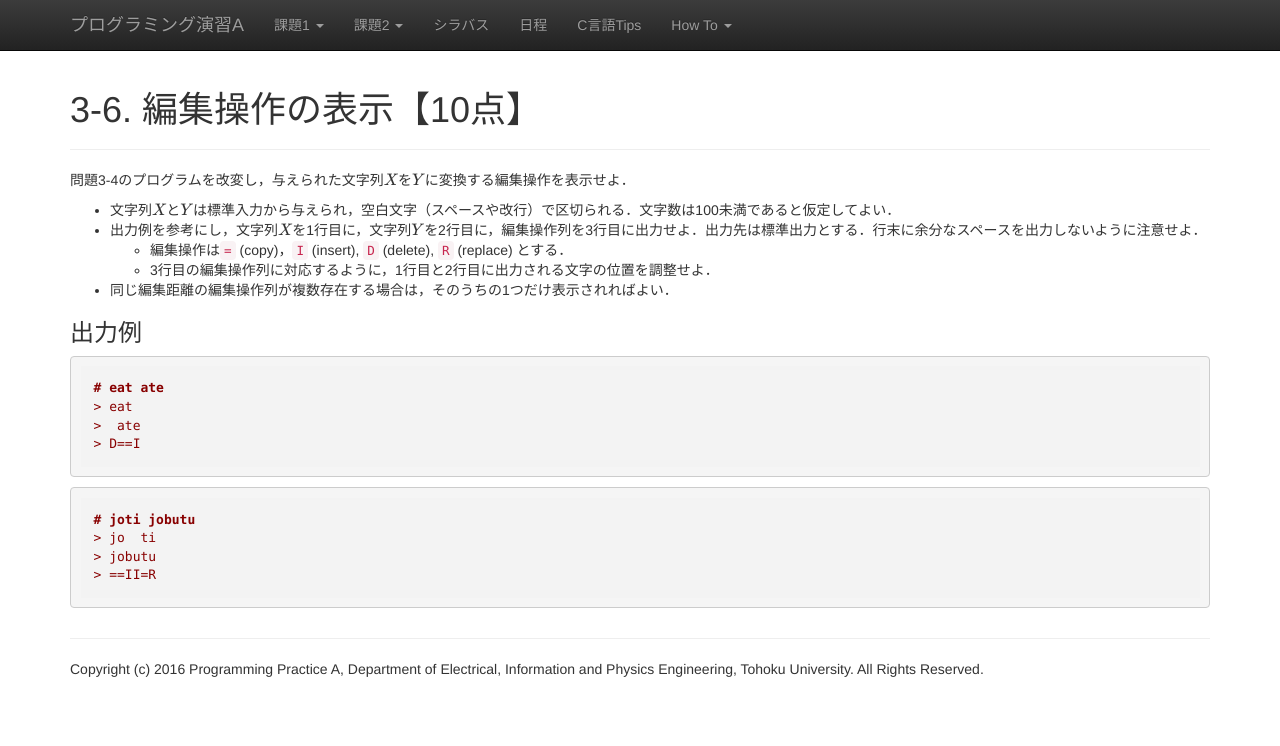
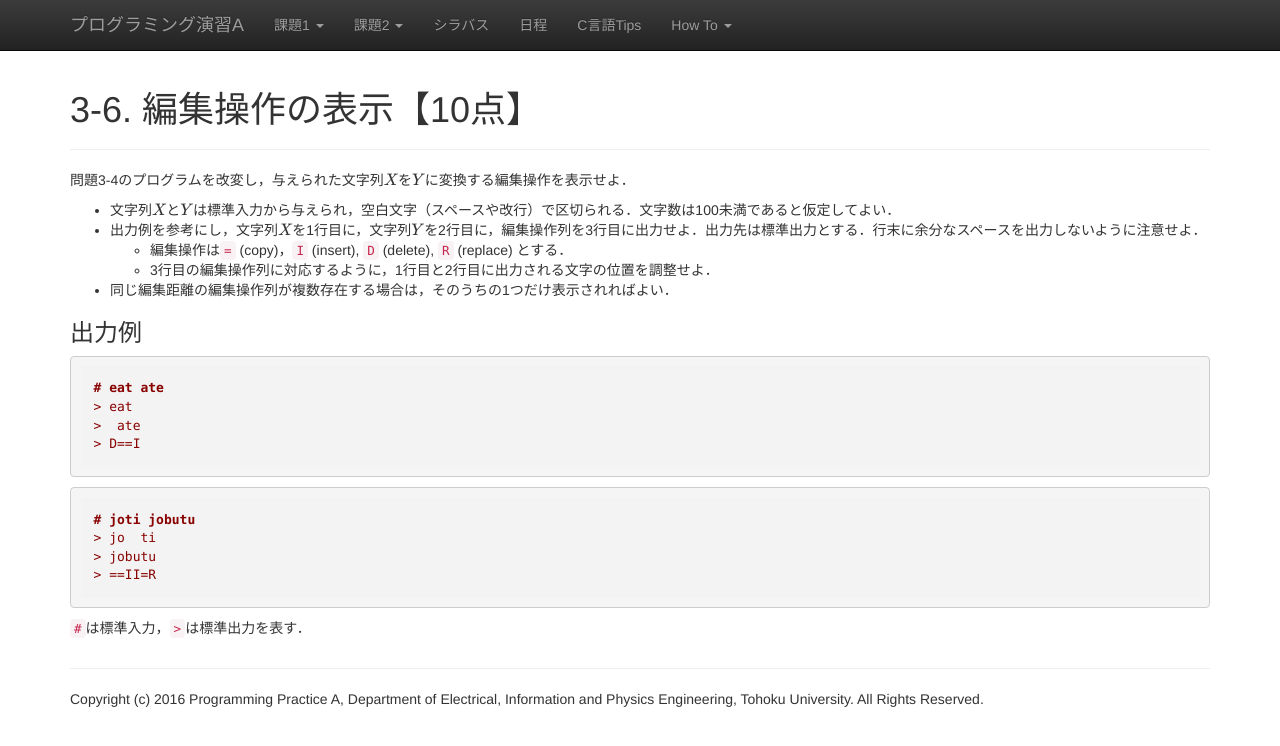
Before and after one commit to ecei-tohoku/ppa-public, a Jekyll site: the page built from kadai3tmp/p36.md, in a window 1280 px wide. Shown: the top 746 px of the page. Built offline with Jekyll 4.4.1, drawn with Linux system fonts in a browser that asks for light colours; nearby versions of some CDN libraries; formulas are drawn with MathJax 3.

Commit message:
p36.md: added desc of '#' and '>' for clarity.

````diff
--- a/kadai3tmp/p36.md
+++ b/kadai3tmp/p36.md
@@ -25,3 +25,5 @@ title: 3-6. 編集操作の表示【10点】
 > jobutu
 > ==II=R
 ```
+
+`#`は標準入力，`>`は標準出力を表す．
````
